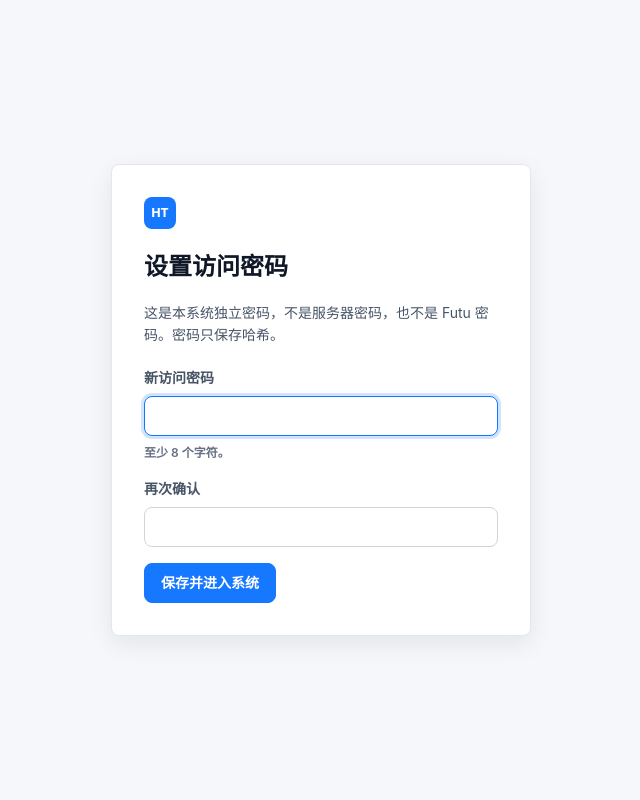
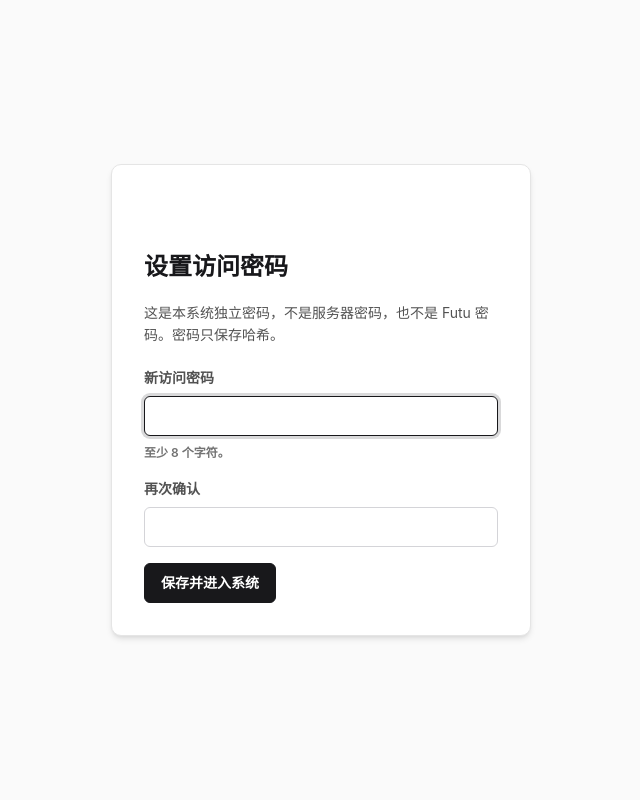
Before and after one commit to WilliamsMiao/HeadacheTradeV2, a FastAPI app: page /setup-password in a window 1280 px wide. Shown: the whole page, without its empty margins (319-959 px from the left). Run offline with FastAPI, Linux system fonts and the light colour scheme.

Commit message:
Refine trading console visual hierarchy

```diff
--- a/app/static/styles.css
+++ b/app/static/styles.css
@@ -1,28 +1,39 @@
 :root {
   color-scheme: light;
 
-  --color-background: #f5f7fa;
+  --color-background: #fafafa;
   --color-surface: #ffffff;
-  --color-surface-subtle: #f8fafc;
-  --color-surface-muted: #eef2f7;
-  --color-text-primary: #101828;
-  --color-text-secondary: #475467;
-  --color-text-muted: #667085;
-  --color-border: #e4e7ec;
-  --color-border-strong: #d0d5dd;
-  --color-primary: #1677ff;
-  --color-primary-hover: #0b63d8;
-  --color-primary-soft: #eaf3ff;
-  --color-success: #067647;
-  --color-success-soft: #ecfdf3;
-  --color-warning: #b54708;
-  --color-warning-soft: #fffaeb;
-  --color-danger: #b42318;
-  --color-danger-soft: #fef3f2;
-  --color-sidebar: #101828;
-  --color-sidebar-hover: #1d2939;
-  --color-sidebar-text: #d0d5dd;
-  --color-sidebar-muted: #98a2b3;
+  --color-surface-subtle: #fafafa;
+  --color-surface-muted: #f5f5f5;
+  --color-text-primary: #18181b;
+  --color-text-secondary: #525252;
+  --color-text-muted: #737373;
+  --color-border: #e5e5e5;
+  --color-border-strong: #d4d4d8;
+  --color-primary: #18181b;
+  --color-primary-hover: #404040;
+  --color-primary-soft: #f4f4f5;
+  --color-success: #16a34a;
+  --color-success-soft: #f0fdf4;
+  --color-success-border: #bbf7d0;
+  --color-warning: #ea580c;
+  --color-warning-soft: #fff7ed;
+  --color-warning-border: #fdba74;
+  --color-danger: #dc2626;
+  --color-danger-soft: #fef2f2;
+  --color-danger-border: #fca5a5;
+  --color-info: #2563eb;
+  --color-info-soft: #eff6ff;
+  --color-info-border: #bfdbfe;
+  --color-triggered: #7c3aed;
+  --color-triggered-soft: #f5f3ff;
+  --color-waitlist: #ca8a04;
+  --color-waitlist-soft: #fefce8;
+  --color-sidebar: #09090b;
+  --color-sidebar-hover: #18181b;
+  --color-sidebar-active: #27272a;
+  --color-sidebar-text: #f4f4f5;
+  --color-sidebar-muted: #a1a1aa;
   --color-overlay: rgba(16, 24, 40, 0.48);
 
   --space-1: 4px;
@@ -35,13 +46,13 @@
   --space-10: 40px;
   --space-12: 48px;
 
-  --radius-control: 8px;
-  --radius-panel: 8px;
+  --radius-control: 6px;
+  --radius-panel: 10px;
   --radius-pill: 999px;
 
-  --shadow-panel: 0 1px 2px rgba(16, 24, 40, 0.04);
-  --shadow-raised: 0 8px 24px rgba(16, 24, 40, 0.08);
-  --focus-ring: 0 0 0 3px rgba(22, 119, 255, 0.2);
+  --shadow-panel: 0 1px 3px rgba(0, 0, 0, 0.08), 0 1px 2px -1px rgba(0, 0, 0, 0.08);
+  --shadow-raised: 0 4px 6px -1px rgba(0, 0, 0, 0.1), 0 2px 4px -2px rgba(0, 0, 0, 0.08);
+  --focus-ring: 0 0 0 3px rgba(24, 24, 27, 0.16);
 
   --sidebar-width: 224px;
   --content-width: 1440px;
@@ -96,7 +107,7 @@ button {
   background: var(--color-primary);
   color: var(--color-surface);
   padding: 0 var(--space-4);
-  font-weight: 650;
+  font-weight: 600;
   cursor: pointer;
   transition: background-color 160ms ease, border-color 160ms ease, box-shadow 160ms ease, transform 160ms ease;
 }
@@ -196,7 +207,8 @@ button.compact {
   height: 32px;
   place-items: center;
   border-radius: var(--radius-control);
-  background: var(--color-primary);
+  background: var(--color-surface);
+  color: var(--color-sidebar);
   color: var(--color-surface);
   font-size: 12px;
   font-weight: 800;
```
Also changed, not shown: other parts of app/static/styles.css (+215 -4 lines), app/templates/_components.html (added, +22 -0 lines), app/templates/base.html (+8 -3 lines), app/templates/dashboard.html (+5 -4 lines), app/templates/trade_plans.html (+4 -3 lines).
